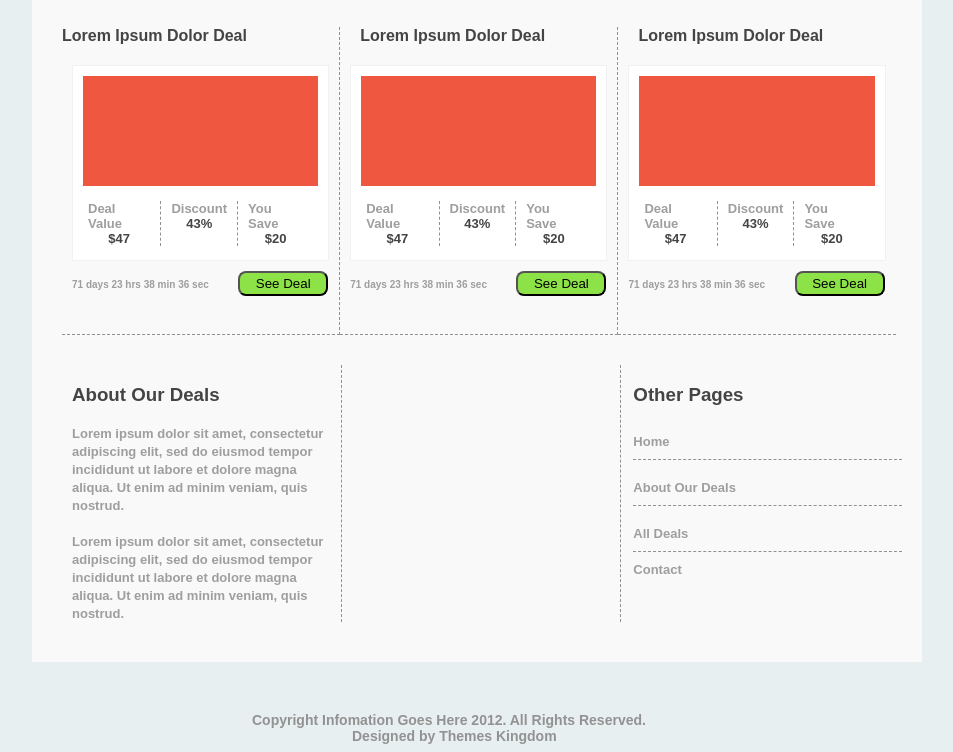
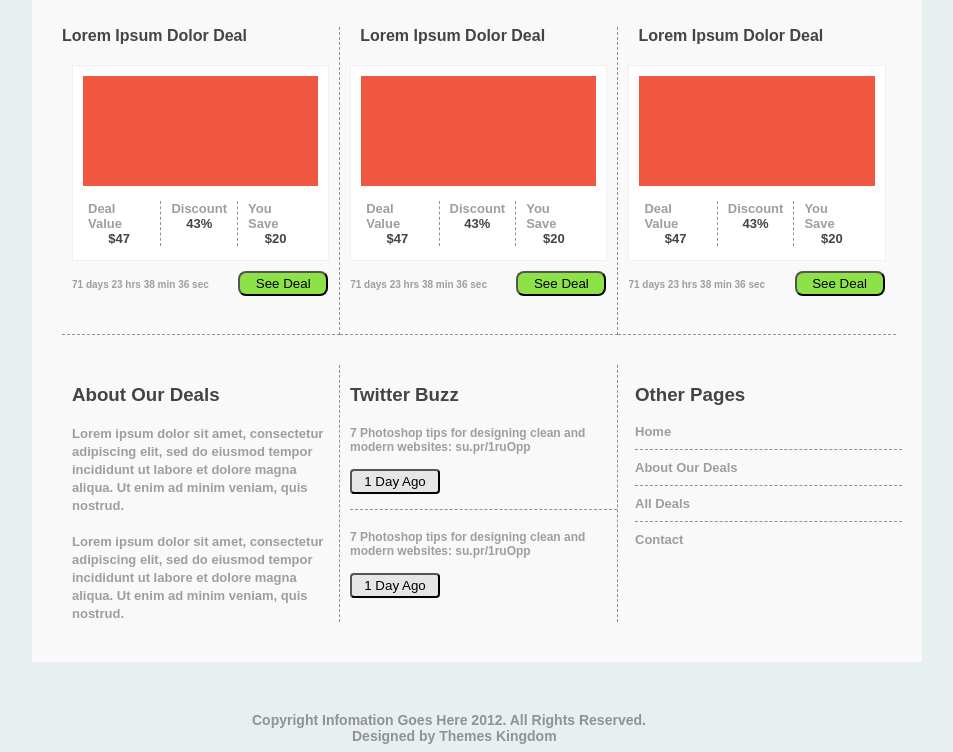
Before and after one commit to duynguyen2709/Web_BTCN01, a plain HTML site: page index.html in a window 1280 px wide. Shown: the part 838-1590 px from the top of the page, without its empty margins (213-1166 px from the left). Drawn offline with Linux system fonts and the light colour scheme.

Commit message:
add Twitter Buzz section

```diff
--- a/default.css
+++ b/default.css
@@ -196,8 +196,33 @@ body {
     font-size: 13px;
     color: #9e9e9e;
     border-bottom: 1px dashed #919191;
-    margin-top:10px;
-    margin-bottom:10px;
+
+    margin-bottom: 10px;
     padding-bottom: 10px;
+}
 
+.btnTwitter {
+    border-radius: 4px;
+    width: 90px;
+    height: 25px;
+    background-color: #e6e6e6;
+    margin-bottom: 15px;
+    margin-top: 15px;
 }
+
+.twitter {
+    display: flex;
+    flex-direction: column;
+    margin-top: 20px;
+}
+
+#twitter-buzz {
+    border-right: 1px dashed #919191;
+    width: 33%;
+    margin-left: 10px;
+}
+
+#other-pages {
+    width: 33%;
+    margin-left: 5px;
+}
--- a/index.html
+++ b/index.html
@@ -156,7 +156,7 @@
         </div>
 
         <div id="introduce-section" style="margin-bottom: 20px">
-            <div id="about-our-deals" style="border-right: 1px dashed #919191;width:33%;margin-right:10px">
+            <div id="about-our-deals" style="border-right: 1px dashed #919191;width:33%">
                 <h3>
                     About Our Deals
                 </h3>
@@ -176,11 +176,25 @@
                 </b>
             </div>
 
-            <div id="twitter-buzz" style="border-right: 1px dashed #919191;width:33%">
-
+            <div id="twitter-buzz">
+                <h3>Twitter Buzz</h3>
+                <div class="twitter" style="border-bottom: 1px dashed #919191;">
+                    <b style="font-size:12px;color: #9e9e9e;">7 Photoshop tips for designing clean and modern websites:
+                        su.pr/1ruOpp</b>
+                    <button class="btnTwitter">
+                        1 Day Ago
+                    </button>
+                </div>
+                <div class="twitter">
+                    <b style="font-size:12px;color: #9e9e9e;">7 Photoshop tips for designing clean and modern websites:
+                        su.pr/1ruOpp</b>
+                    <button class="btnTwitter">
+                        1 Day Ago
+                    </button>
+                </div>
             </div>
 
-            <div id="other-pages" style="width:33%">
+            <div id="other-pages">
                 <h3>Other Pages</h3>
                 <b class="page">Home</b>
                 <b class="page">About Our Deals</b>
```
